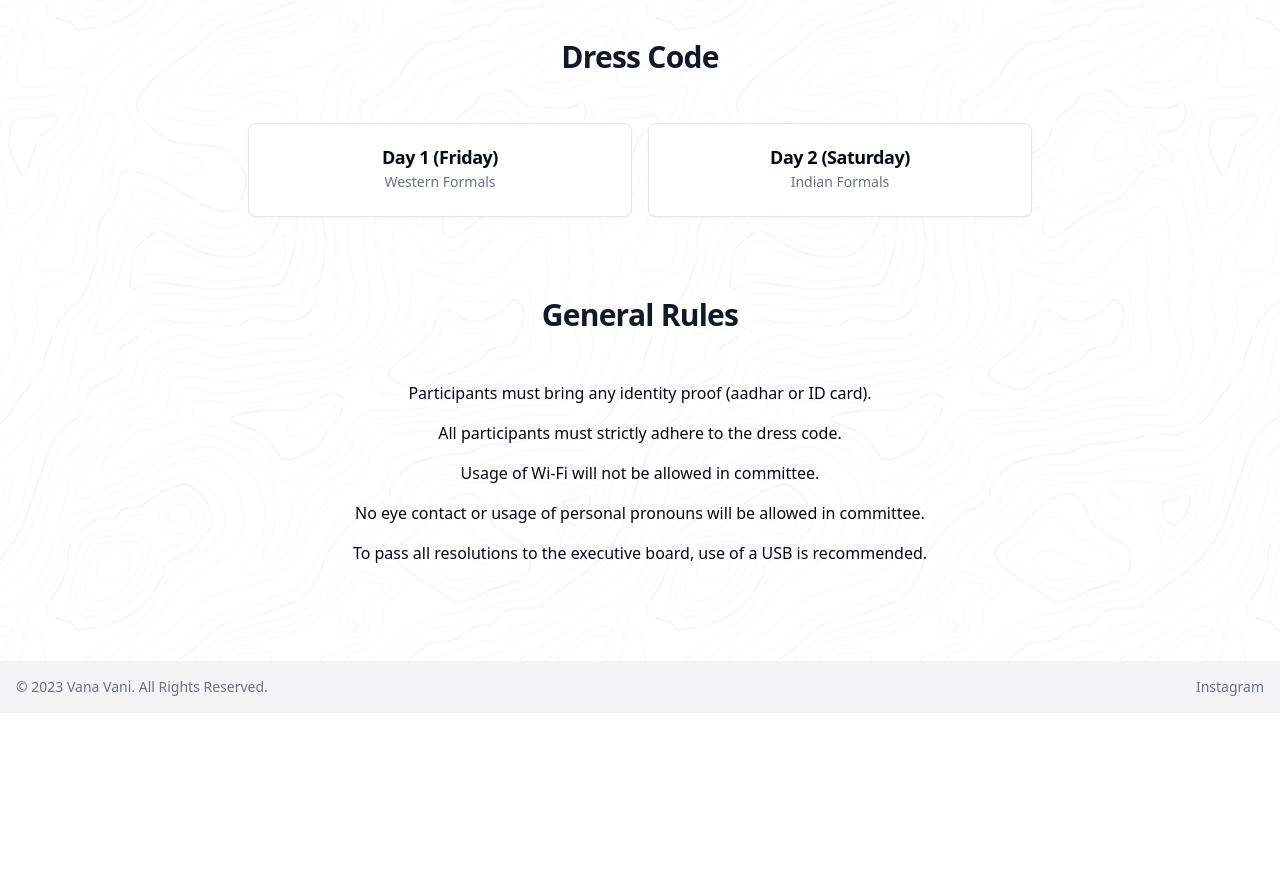
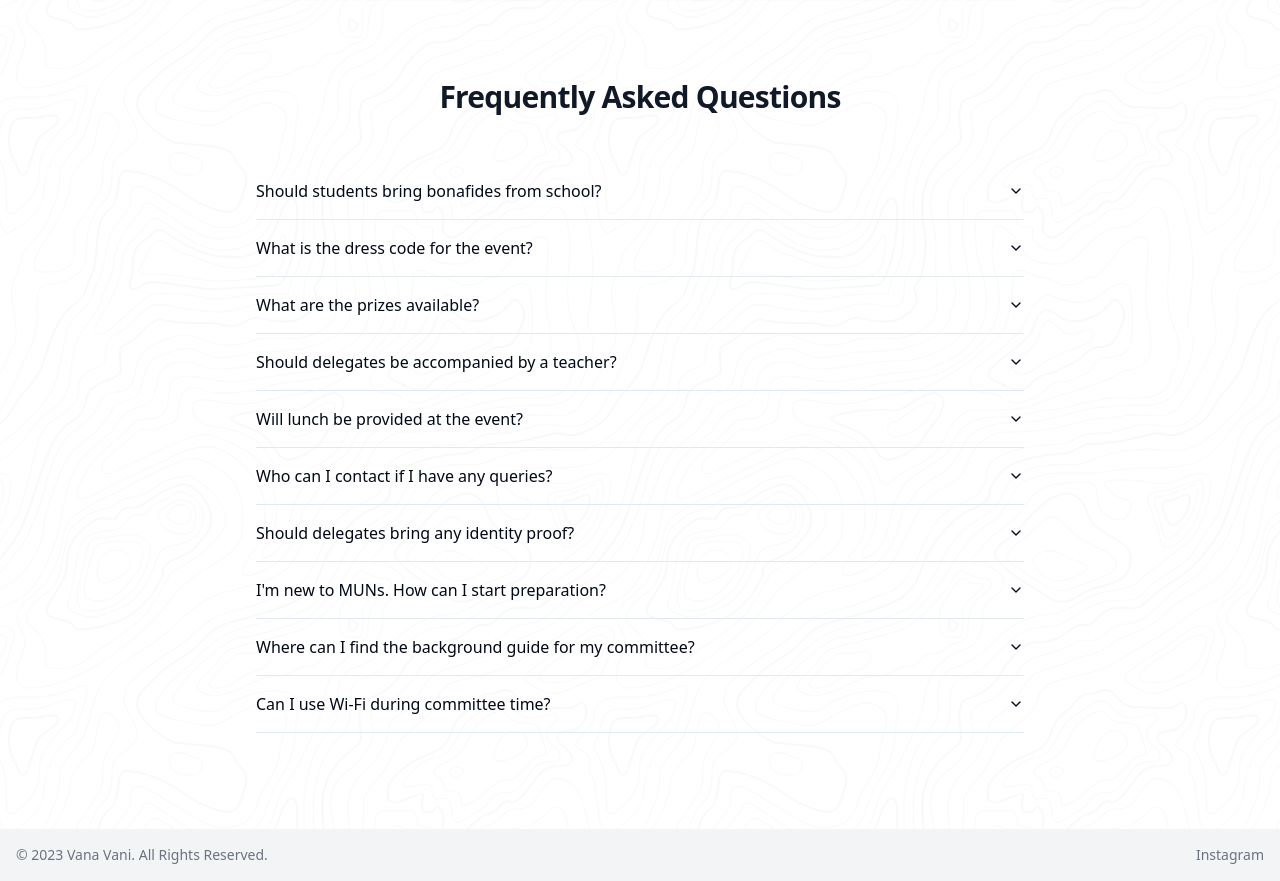
Before and after one commit to aryaniyaps/vanmun, a Next.js app: page /info in a window 1280 px wide. Shown: the part 935-1816 px from the top of the page. Before the commit the page ends 1648 px from the top, so only its background shows below. Built offline with nearby package versions, Linux system fonts and the light colour scheme.

Commit message:
add faqs section

```diff
--- a/app/info/page.tsx
+++ b/app/info/page.tsx
@@ -1,3 +1,9 @@
+import {
+  Accordion,
+  AccordionContent,
+  AccordionItem,
+  AccordionTrigger,
+} from "@/components/ui/accordion";
 import {
   Card,
   CardContent,
@@ -16,6 +22,7 @@ import {
 
 import { eventsDayOne, eventsDayTwo } from "@/lib/data";
 import { Metadata } from "next";
+import Link from "next/link";
 
 export const metadata: Metadata = {
   title: "Information | VANMUN 2023",
@@ -24,7 +31,7 @@ export const metadata: Metadata = {
 
 export default function SchedulePage() {
   return (
-    <div className="px-6 pb-24 lg:px-0 flex flex-col justify-center items-center min-w-full min-h-full">
+    <div className="px-6 pb-24 lg:px-0 flex flex-col justify-center items-center max-w-3xl min-h-full">
       <div className="py-12 sm:py-16 lg:py-20 flex flex-col justify-center items-center">
         <h1 className="text-center text-4xl font-bold tracking-tight text-gray-900 sm:text-6xl">
           Information
@@ -87,38 +94,120 @@ export default function SchedulePage() {
         </Card>
       </div>
       <h1 className="py-8 lg:py-12 text-center text-xl font-bold tracking-tight text-gray-900 sm:text-3xl">
-        Dress Code
+        Frequently Asked Questions
       </h1>
-      <div className="flex flex-col sm:flex-row gap-4 w-full">
-        <Card className="w-full">
-          <CardHeader className="text-center">
-            <CardTitle>Day 1 (Friday)</CardTitle>
-            <CardDescription>Western Formals</CardDescription>
-          </CardHeader>
-        </Card>
-        <Card className="w-full">
-          <CardHeader className="text-center">
-            <CardTitle>Day 2 (Saturday)</CardTitle>
-            <CardDescription>Indian Formals</CardDescription>
-          </CardHeader>
-        </Card>
-      </div>
-      <h1 className="mt-8 py-8 lg:py-12 text-center text-xl font-bold tracking-tight text-gray-900 sm:text-3xl">
-        General Rules
-      </h1>
-      <ul className="flex flex-col items-center gap-4 text-center">
-        <li>Participants must bring any identity proof (aadhar or ID card).</li>
-        <li>All participants must strictly adhere to the dress code.</li>
-        <li>Usage of Wi-Fi will not be allowed in committee.</li>
-        <li>
-          No eye contact or usage of personal pronouns will be allowed in
-          committee.
-        </li>
-        <li>
-          To pass all resolutions to the executive board, use of a USB is
-          recommended.
-        </li>
-      </ul>
+      <Accordion type="multiple" className="w-full">
+        <AccordionItem value="item-1">
+          <AccordionTrigger>
+            Should students bring bonafides from school?
+          </AccordionTrigger>
+          <AccordionContent>
+            Yes, students will have to submit bonafides from their respective
+            schools on the 14th of July before committee starts.
+          </AccordionContent>
+        </AccordionItem>
+        <AccordionItem value="item-2">
+          <AccordionTrigger>
+            What is the dress code for the event?
+          </AccordionTrigger>
+          <AccordionContent>
+            The dress code for the event is Western Formals on Day 1 (Friday)
+            and Indian Formals on Day 2 (Saturday). Delegates are strictly
+            expected to follow the dress code.
+          </AccordionContent>
+        </AccordionItem>
+        <AccordionItem value="item-3">
+          <AccordionTrigger>What are the prizes available?</AccordionTrigger>
+          <AccordionContent>
+            From each committee, three delegates will win prizes, for best
+            delegate, high commendation and special mention.
+          </AccordionContent>
+        </AccordionItem>
+        <AccordionItem value="item-4">
+          <AccordionTrigger>
+            Should delegates be accompanied by a teacher?
+          </AccordionTrigger>
+          <AccordionContent>
+            No, delegates needn&apos;t be accompanied by a teacher.
+          </AccordionContent>
+        </AccordionItem>
+        <AccordionItem value="item-5">
+          <AccordionTrigger>
+            Will lunch be provided at the event?
+          </AccordionTrigger>
+          <AccordionContent>
+            No, lunch will not be provided at the event. Delegates are expected
+            to bring their own lunch. They can also buy lunch from canteens
+            available within the IIT Campus, provided that they can commute to
+            and from within the 45 minute lunch break.
+          </AccordionContent>
+        </AccordionItem>
+        <AccordionItem value="item-6">
+          <AccordionTrigger>
+            Who can I contact if I have any queries?
+          </AccordionTrigger>
+          <AccordionContent>
+            f you are having any queries rearding the event, please feel free to
+            contact +919444713386 between 10:00 AM and 8:00 PM.
+          </AccordionContent>
+        </AccordionItem>
+        <AccordionItem value="item-7">
+          <AccordionTrigger>
+            Should delegates bring any identity proof?
+          </AccordionTrigger>
+          <AccordionContent>
+            Yes, delegates are expected to bring any identity proof (Aadhar or
+            ID card).
+          </AccordionContent>
+        </AccordionItem>
+
+        <AccordionItem value="item-8">
+          <AccordionTrigger>
+            I&apos;m new to MUNs. How can I start preparation?
+          </AccordionTrigger>
+          <AccordionContent>
+            We would recommend getting familiar with the Rules of Procedure
+            first.
+            <br />
+            <a
+              target="_blank"
+              rel="noopener noreferrer"
+              className="text-blue-600 underline"
+              href="https://www.un.org/en/model-united-nations/introduction"
+            >
+              Introduction to MUNs
+            </a>
+            <br />
+            Next, go through the backround guide for your committee. This will
+            guide you in the right direction in research.
+          </AccordionContent>
+        </AccordionItem>
+        <AccordionItem value="item-9">
+          <AccordionTrigger>
+            Where can I find the background guide for my committee?
+          </AccordionTrigger>
+          <AccordionContent>
+            You can find the background guide for your committee{" "}
+            <Link
+              target="_blank"
+              rel="noopener noreferrer"
+              className="text-blue-600 underline"
+              href="/committees"
+            >
+              here
+            </Link>
+            .
+          </AccordionContent>
+        </AccordionItem>
+        <AccordionItem value="item-10">
+          <AccordionTrigger>
+            Can I use Wi-Fi during committee time?
+          </AccordionTrigger>
+          <AccordionContent>
+            No. Usage of Wi-Fi is prohibited during committee time.
+          </AccordionContent>
+        </AccordionItem>
+      </Accordion>
     </div>
   );
 }
--- /dev/null
+++ b/components/ui/accordion.tsx
@@ -0,0 +1,60 @@
+"use client"
+
+import * as React from "react"
+import * as AccordionPrimitive from "@radix-ui/react-accordion"
+import { ChevronDown } from "lucide-react"
+
+import { cn } from "@/lib/utils"
+
+const Accordion = AccordionPrimitive.Root
+
+const AccordionItem = React.forwardRef<
+  React.ElementRef<typeof AccordionPrimitive.Item>,
+  React.ComponentPropsWithoutRef<typeof AccordionPrimitive.Item>
+>(({ className, ...props }, ref) => (
+  <AccordionPrimitive.Item
+    ref={ref}
+    className={cn("border-b", className)}
+    {...props}
+  />
+))
+AccordionItem.displayName = "AccordionItem"
+
+const AccordionTrigger = React.forwardRef<
+  React.ElementRef<typeof AccordionPrimitive.Trigger>,
+  React.ComponentPropsWithoutRef<typeof AccordionPrimitive.Trigger>
+>(({ className, children, ...props }, ref) => (
+  <AccordionPrimitive.Header className="flex">
+    <AccordionPrimitive.Trigger
+      ref={ref}
+      className={cn(
+        "flex flex-1 items-center justify-between py-4 font-medium transition-all hover:underline [&[data-state=open]>svg]:rotate-180",
+        className
+      )}
+      {...props}
+    >
+      {children}
+      <ChevronDown className="h-4 w-4 shrink-0 transition-transform duration-200" />
+    </AccordionPrimitive.Trigger>
+  </AccordionPrimitive.Header>
+))
+AccordionTrigger.displayName = AccordionPrimitive.Trigger.displayName
+
+const AccordionContent = React.forwardRef<
+  React.ElementRef<typeof AccordionPrimitive.Content>,
+  React.ComponentPropsWithoutRef<typeof AccordionPrimitive.Content>
+>(({ className, children, ...props }, ref) => (
+  <AccordionPrimitive.Content
+    ref={ref}
+    className={cn(
+      "overflow-hidden text-sm transition-all data-[state=closed]:animate-accordion-up data-[state=open]:animate-accordion-down",
+      className
+    )}
+    {...props}
+  >
+    <div className="pb-4 pt-0">{children}</div>
+  </AccordionPrimitive.Content>
+))
+AccordionContent.displayName = AccordionPrimitive.Content.displayName
+
+export { Accordion, AccordionItem, AccordionTrigger, AccordionContent }
--- a/package.json
+++ b/package.json
@@ -12,6 +12,7 @@
     "@headlessui/react": "^1.7.15",
     "@heroicons/react": "^2.0.18",
     "@hookform/resolvers": "^3.1.1",
+    "@radix-ui/react-accordion": "^1.1.2",
     "@radix-ui/react-avatar": "^1.0.3",
     "@radix-ui/react-label": "^2.0.2",
     "@radix-ui/react-separator": "^1.0.3",
```
Also changed, not shown: 1 other file (tests, documents, lock files or other folders).
